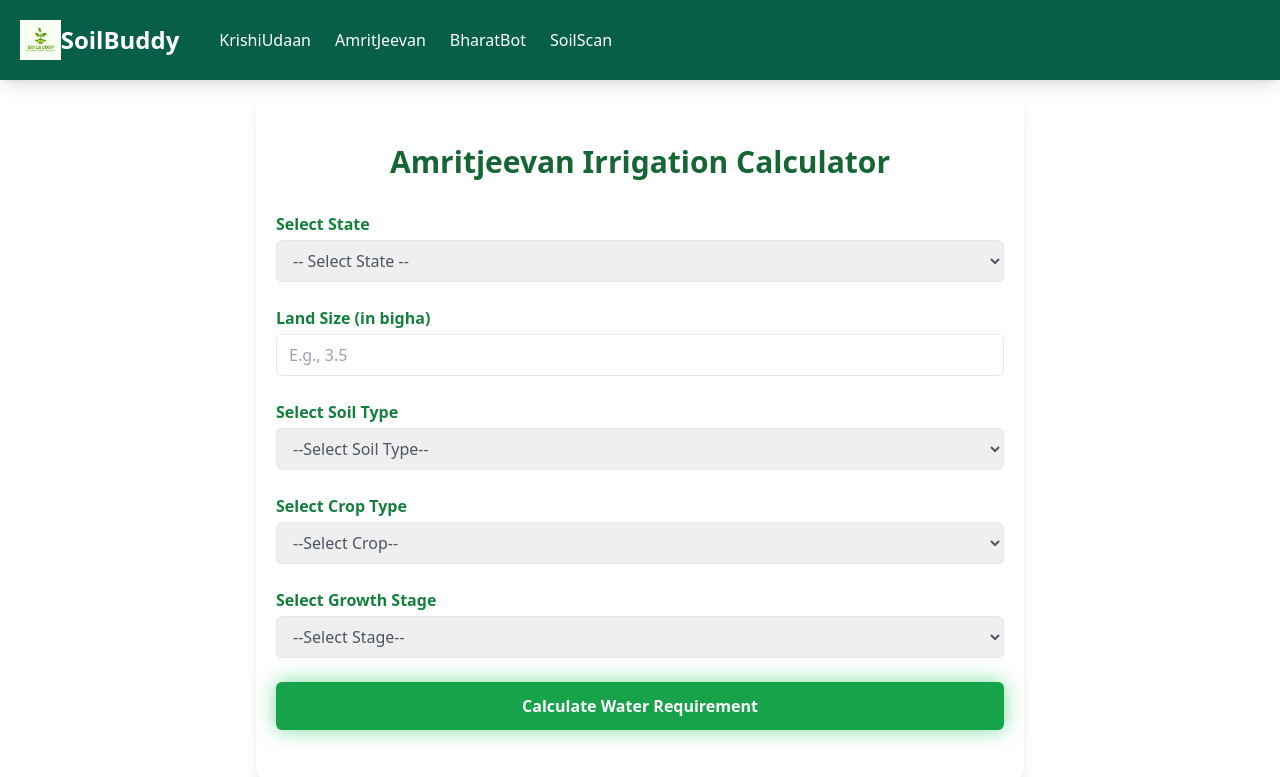
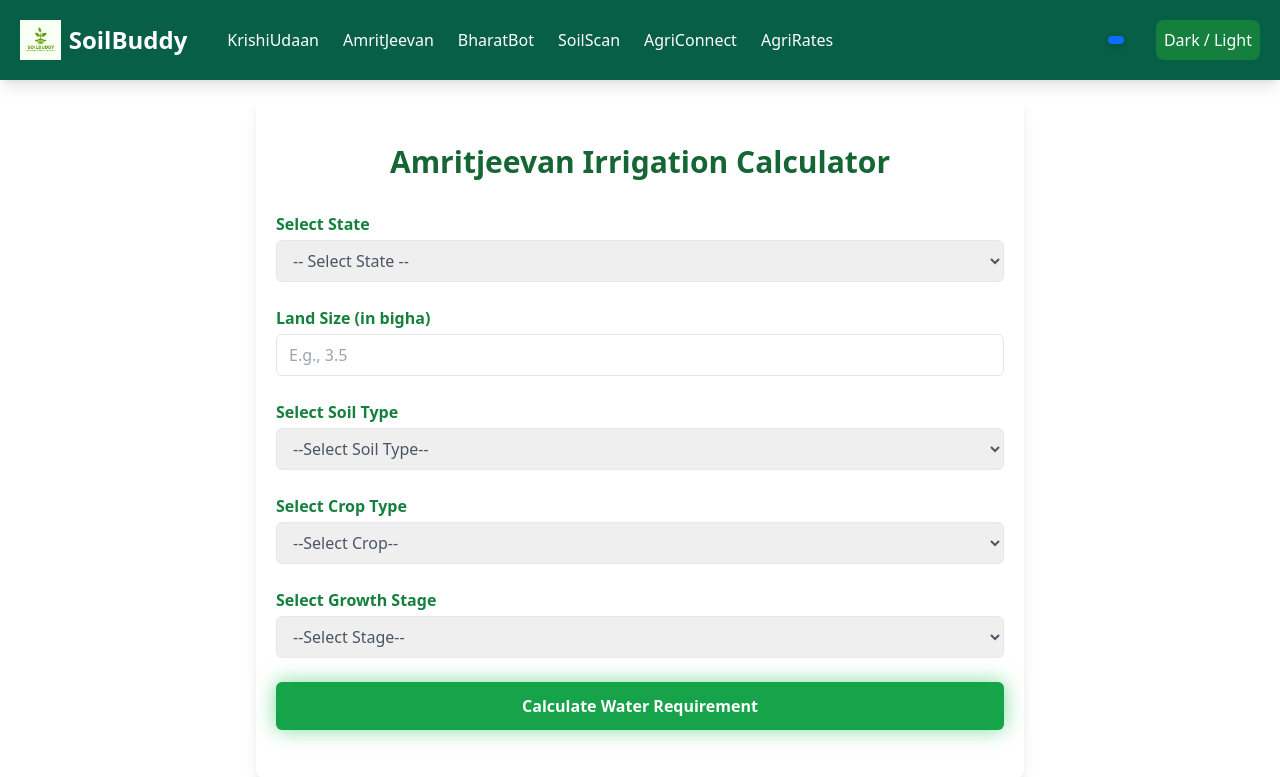
Before and after one commit to gamechangerfrombihar/SoilBuddy, a Flask app: page /amritjeevan in a window 1280 px wide. Shown: the top 777 px of the page. Run offline with Flask 3, Linux system fonts and the light colour scheme; some libraries are stand-ins or nearby versions.

Commit message:
Update AmritJeevanF.html

```diff
--- a/templates/AmritJeevanF.html
+++ b/templates/AmritJeevanF.html
@@ -39,27 +39,37 @@
 
 <body class="light transition-all">
 
-  <!--  Navbar -->
+<!-- Navbar -->
 <nav class="navbar text-white shadow-lg">
   <div class="container mx-auto flex flex-wrap p-5 flex-row items-center justify-between">
     <div class="flex items-center space-x-10">
       <a href="/" class="flex items-center">
         <img src="/templates/SoilBuddy Logo.png" alt="SoilBuddy Logo" class="h-10 w-auto">
-
-          <span class="text-2xl font-semibold">SoilBuddy</span>
+        <span class="text-2xl font-semibold ml-2">SoilBuddy</span>
       </a>
       <div class="flex space-x-6 text-sm md:text-base">
         <a href="/krishiudaan" class="hover:text-green-300 transition">KrishiUdaan</a>
         <a href="/amritjeevan" class="hover:text-green-300 transition">AmritJeevan</a>
         <a href="https://bharatbot-2a7793.zapier.app" target="_blank" class="hover:text-green-300 transition">BharatBot</a>
         <a href="/soilscan" class="hover:text-green-300 transition">SoilScan</a>
+        <a href="{{ url_for('agric_connect') }}" class="hover:text-green-300 transition">AgriConnect</a>
+        <a href="{{ url_for('agrirates') }}" class="hover:text-green-300 transition">AgriRates</a>
       </div>
     </div>
+
+   <nav class="flex items-center space-x-4">
+  <!-- Other navbar elements -->
+  {% include 'base.html' %}
+  <button id="theme-toggle" class="p-2 rounded-lg bg-green-700 hover:bg-green-800 text-white">
+    Dark / Light
+  </button>
+</nav>
+
   </div>
 </nav>
 
-  <!-- Spacer -->
 <div class="pt-24"></div>
+
 
   <!--  Amritjeevan Calculator -->
   <section class="text-gray-600 body-font">
```
Lines whose indentation alone changed are shown as unchanged.
